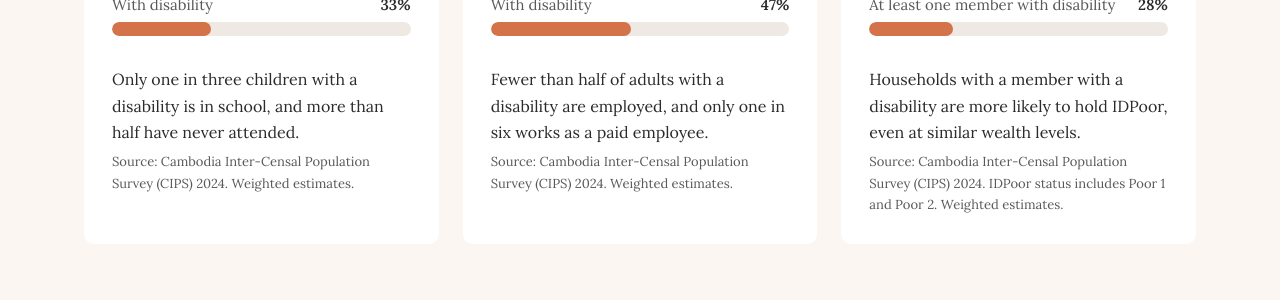
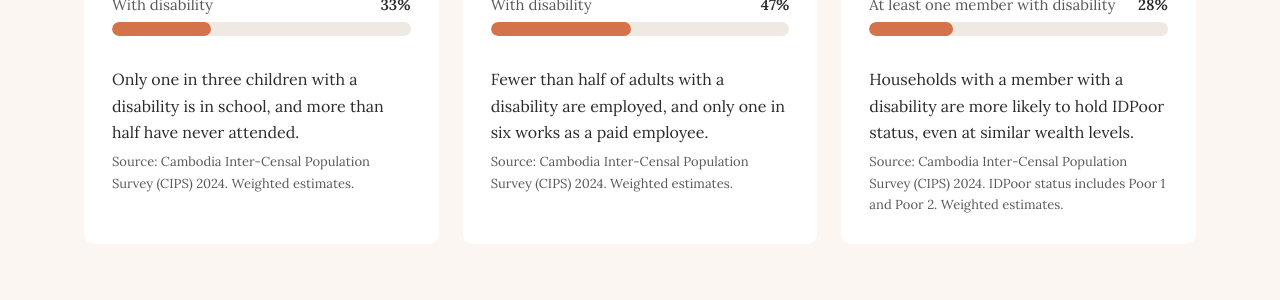
Before and after one commit to cdmd-cambodia/cdmd-cambodia.github.io, a Jekyll site: the page built from en/index.html, in a window 1280 px wide and 900 px high, scrolled down 1704 px. Shown: the part 191-491 px from the top of the window. Built offline with Jekyll 4.4.1, drawn with Linux system fonts in a browser that asks for light colours.

Commit message:
Update en.yml

```diff
--- a/_data/en.yml
+++ b/_data/en.yml
@@ -79,7 +79,7 @@ home:
         - label: "At least one member with disability"
           value: 28
           display: "28%"
-      takeaway: "Households with a member with a disability are more likely to hold IDPoor, even at similar wealth levels."
+      takeaway: "Households with a member with a disability are more likely to hold IDPoor status, even at similar wealth levels."
       source: "Cambodia Inter-Censal Population Survey (CIPS) 2024. IDPoor status includes Poor 1 and Poor 2. Weighted estimates."
   cta_title: "Interested in working with us?"
   cta_text: "We welcome partners, researchers, and colleagues who share our commitment to inclusion."
```
